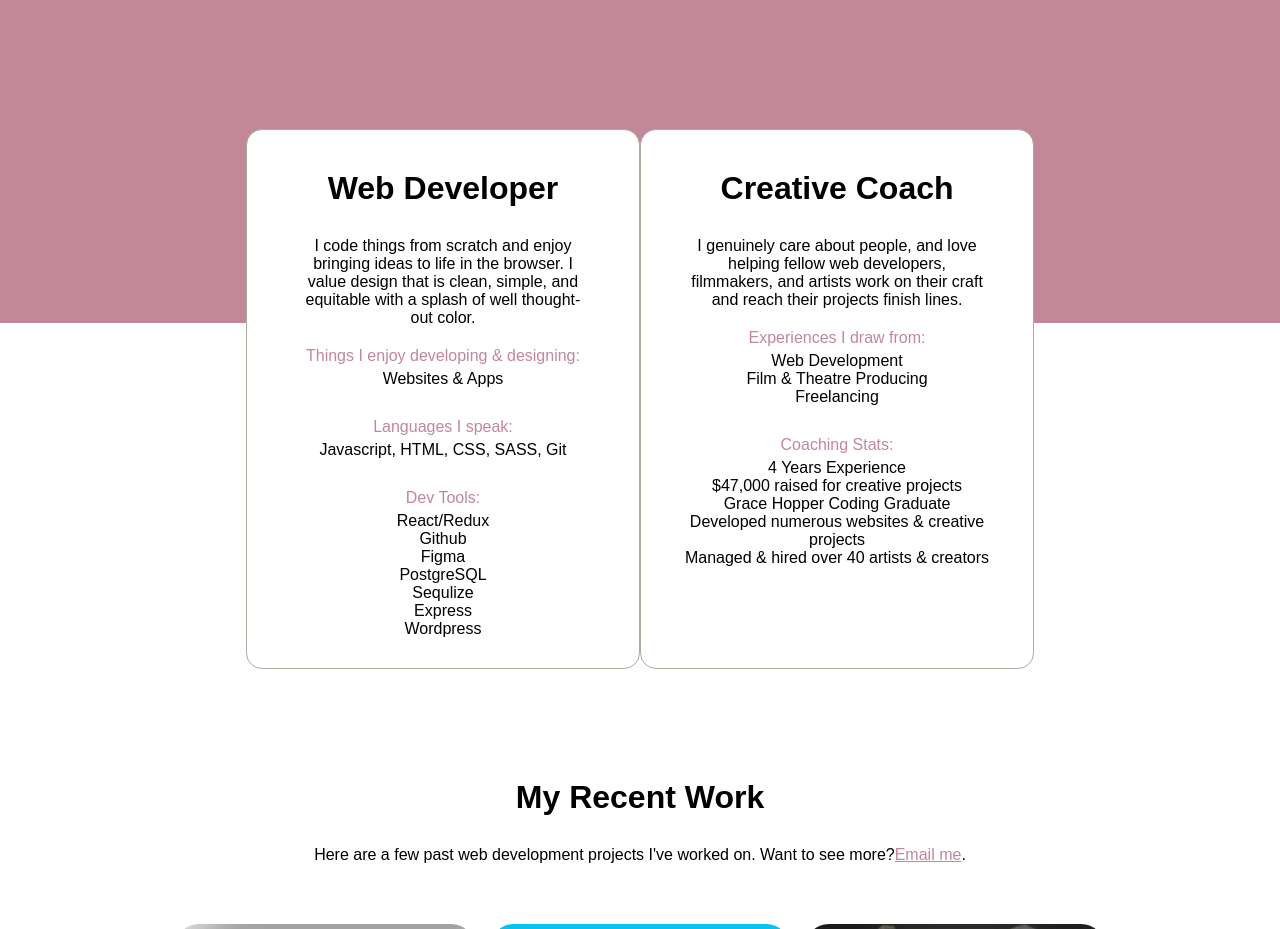
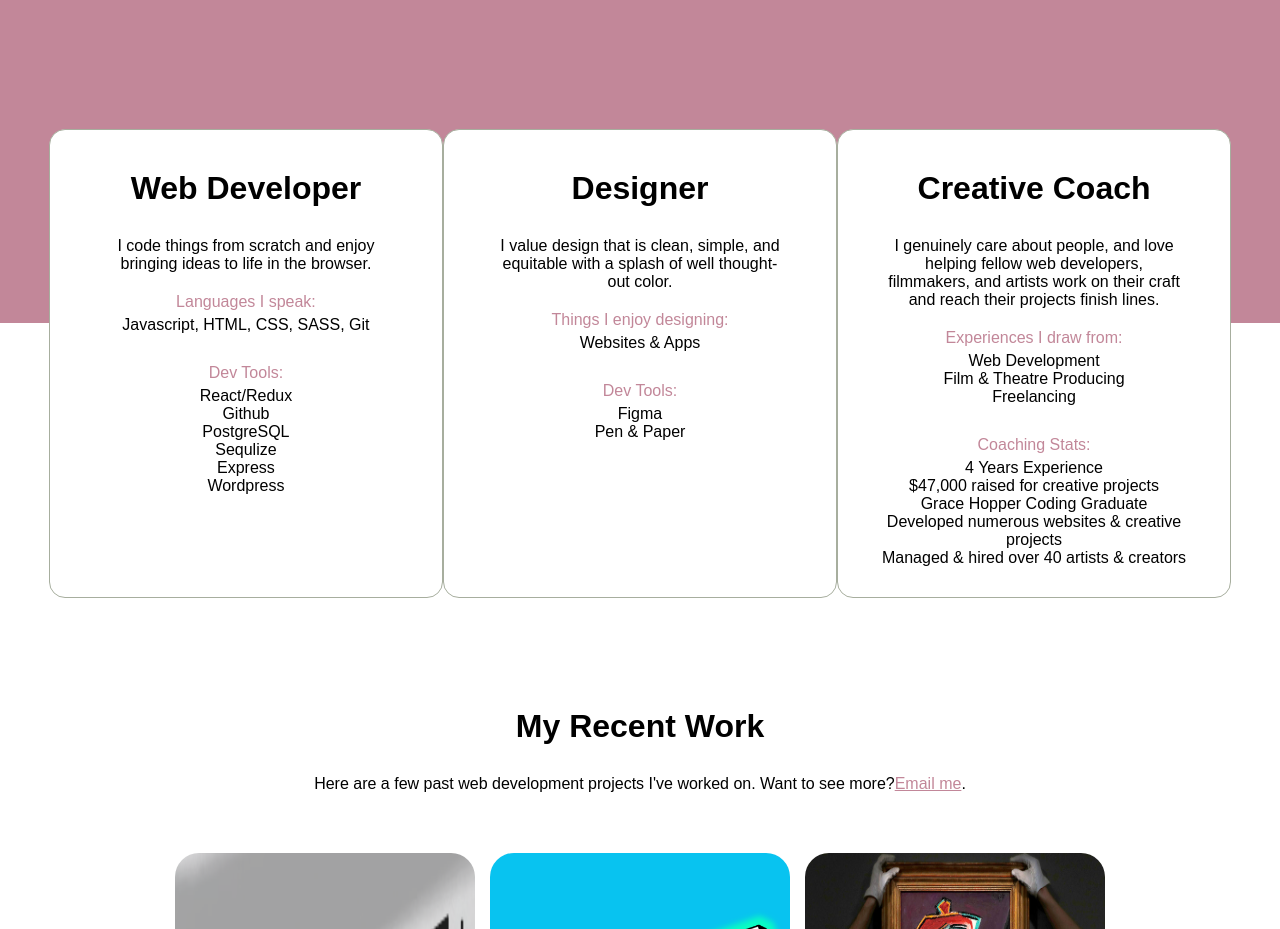
Before and after one commit to rachelcorawood/coding-by-cora, a React (Vite) app: page / in a window 1280 px wide. Shown: the part 985-1914 px from the top of the page. Built offline with nearby package versions, Linux system fonts and the light colour scheme.

Commit message:
skills update

```diff
--- a/src/components/Skill.jsx
+++ b/src/components/Skill.jsx
@@ -7,11 +7,7 @@ export default function Skill() {
       <div className='skill-section'>
         <div className='skill-box' >
           <h1 className="skill-title"> Web Developer</h1>
-          <p className="skill-description">I code things from scratch and enjoy bringing ideas to life in the browser. I value design that is clean, simple, and equitable with a splash of well thought-out color. </p>
-          <p className="skill-list-title">Things I enjoy developing & designing:</p>
-          <ul className="skill-list">
-            <li>Websites & Apps </li>
-          </ul>
+          <p className="skill-description">I code things from scratch and enjoy bringing ideas to life in the browser. </p>
           <p className="skill-list-title">Languages I speak:</p>
           <ul className="skill-list">
             <li>Javascript, HTML, CSS, SASS, Git</li>
@@ -20,11 +16,23 @@ export default function Skill() {
           <ul className="skill-list">
             <li>React/Redux</li>
             <li>Github</li>
-            <li>Figma</li>
             <li>PostgreSQL</li>
             <li>Sequlize</li>
             <li>Express</li>
             <li>Wordpress</li>
+          </ul>
+        </div>
+        <div className='skill-box' >
+          <h1 className="skill-title"> Designer</h1>
+          <p className="skill-description"> I value design that is clean, simple, and equitable with a splash of well thought-out color. </p>
+          <p className="skill-list-title">Things I enjoy designing:</p>
+          <ul className="skill-list">
+            <li>Websites & Apps </li>
+          </ul>
+          <p className="skill-list-title">Dev Tools:</p>
+          <ul className="skill-list">
+            <li>Figma</li>
+            <li>Pen & Paper</li>
           </ul>
         </div>
         <div className='skill-box'>
```
